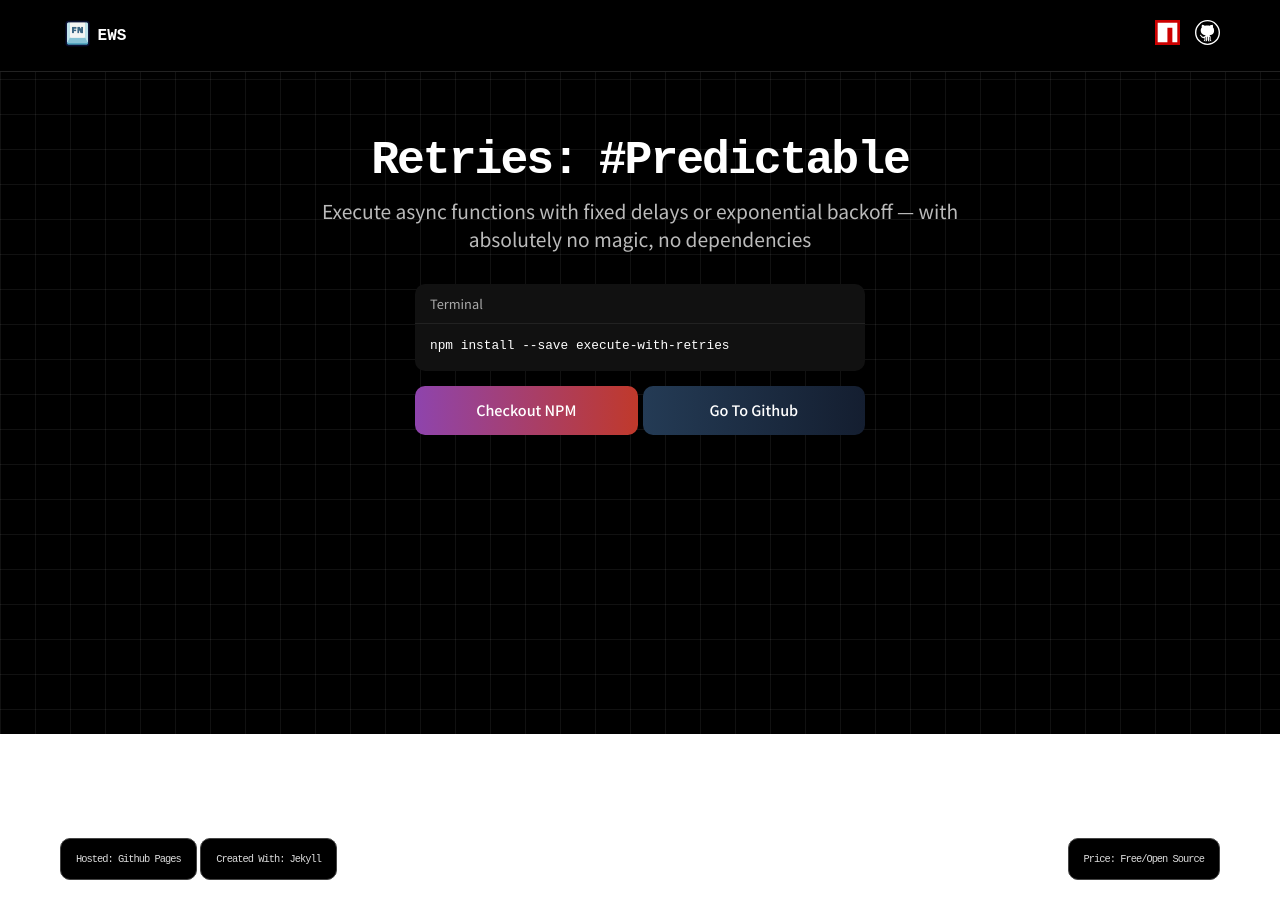
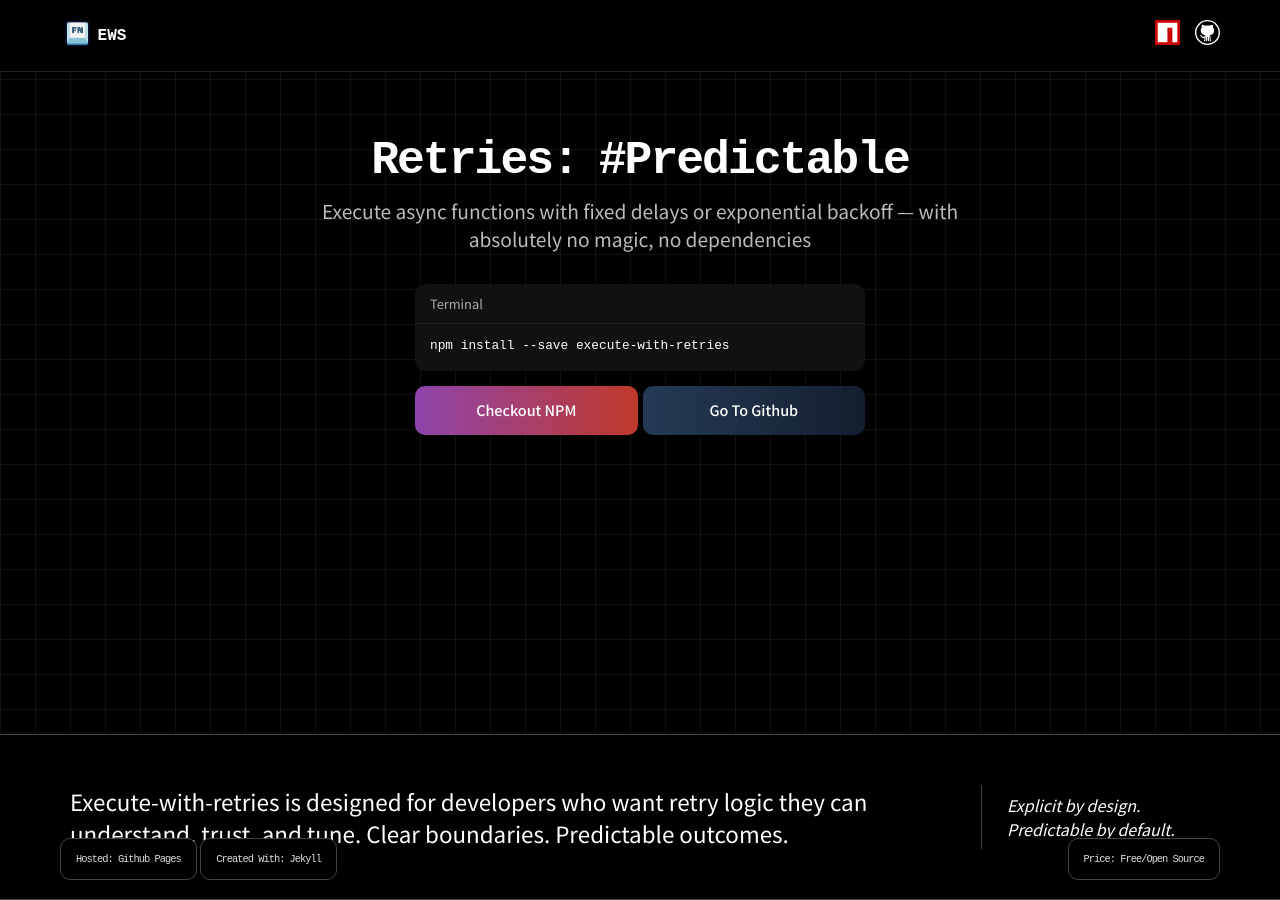
Before and after one commit to NPM-Workbench/execute-with-retries, a Jekyll site: the page built from views/home/index.html, in a window 1280 px wide and 900 px high, scrolled down 166 px. Built offline with Jekyll 4.4.1, drawn with Linux system fonts in a browser that asks for light colours; some web fonts are replaced.

Commit message:
[feat] Experience Section
- created a section that talks about the experience developers would
  have when utilizing the package

```diff
--- a/assets/css/home/style.scss
+++ b/assets/css/home/style.scss
@@ -94,6 +94,28 @@
       }
     }
   }
+  .experience {
+    background: $black;
+    border-top: 1px solid #444;
+    border-bottom: 1px solid #444;
+    .container {
+      padding: 50px 20px;
+      p {
+        color: $white;
+        &:first-child {
+          font-size: 1.2rem;
+        }
+        &:last-child {
+          margin-bottom: 0;
+          font-style: italic;
+          font-size: 0.9rem;
+        }
+      }
+      ul.icons {
+        display: none;
+      }
+    }
+  }
 }
 @media only screen and (min-width: 768px) {
   .homePage {
@@ -108,6 +130,29 @@
         }
       }
     }
+    .experience {
+      .container {
+        display: flex;
+        p {
+          &:first-child {
+            width: 80%;
+            border-right: 1px solid #444;
+            font-size: 1.4rem;
+            line-height: 2.0rem;
+            padding-right: 25px;
+            margin-bottom: 0;
+          }
+          &:last-child {
+            width: 20%;
+            font-size: 1.0rem;
+            padding-left: 25px;
+            display: flex;
+            flex-direction: column;
+            justify-content: center;
+          }
+        }
+      }
+    }
   }
 }
 @media only screen and (min-width: 1200px) {
@@ -118,5 +163,10 @@
         max-width: 700px;
       }
     }
+    .experience {
+      .container {
+        padding: 50px 0;
+      }
+    }
   }
 }
--- a/views/home/index.html
+++ b/views/home/index.html
@@ -37,3 +37,10 @@ metaKeywords: "retry, retries, async, promise, typescript, javascript, exponenti
     </div>
   </div>
 </section>
+
+<section class="experience">
+  <div class="container">
+    <p class="about">Execute-with-retries is designed for developers who want retry logic they can understand, trust, and tune. Clear boundaries. Predictable outcomes.</p>
+    <p>Explicit by design. Predictable by default.</p>
+  </div>
+</section>
```
Also changed, not shown: assets/images/landing-page-shot.gif (deleted).
